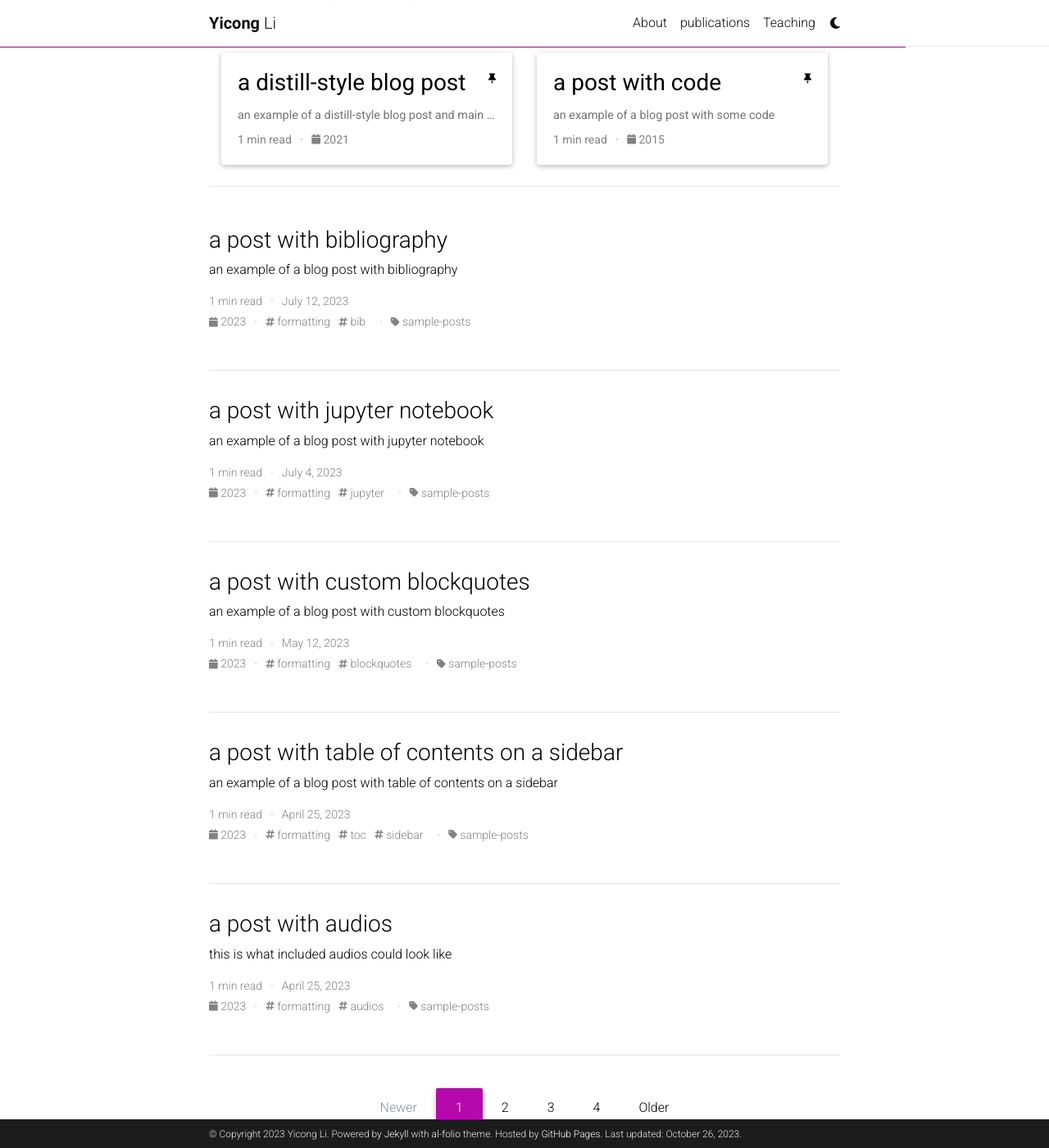
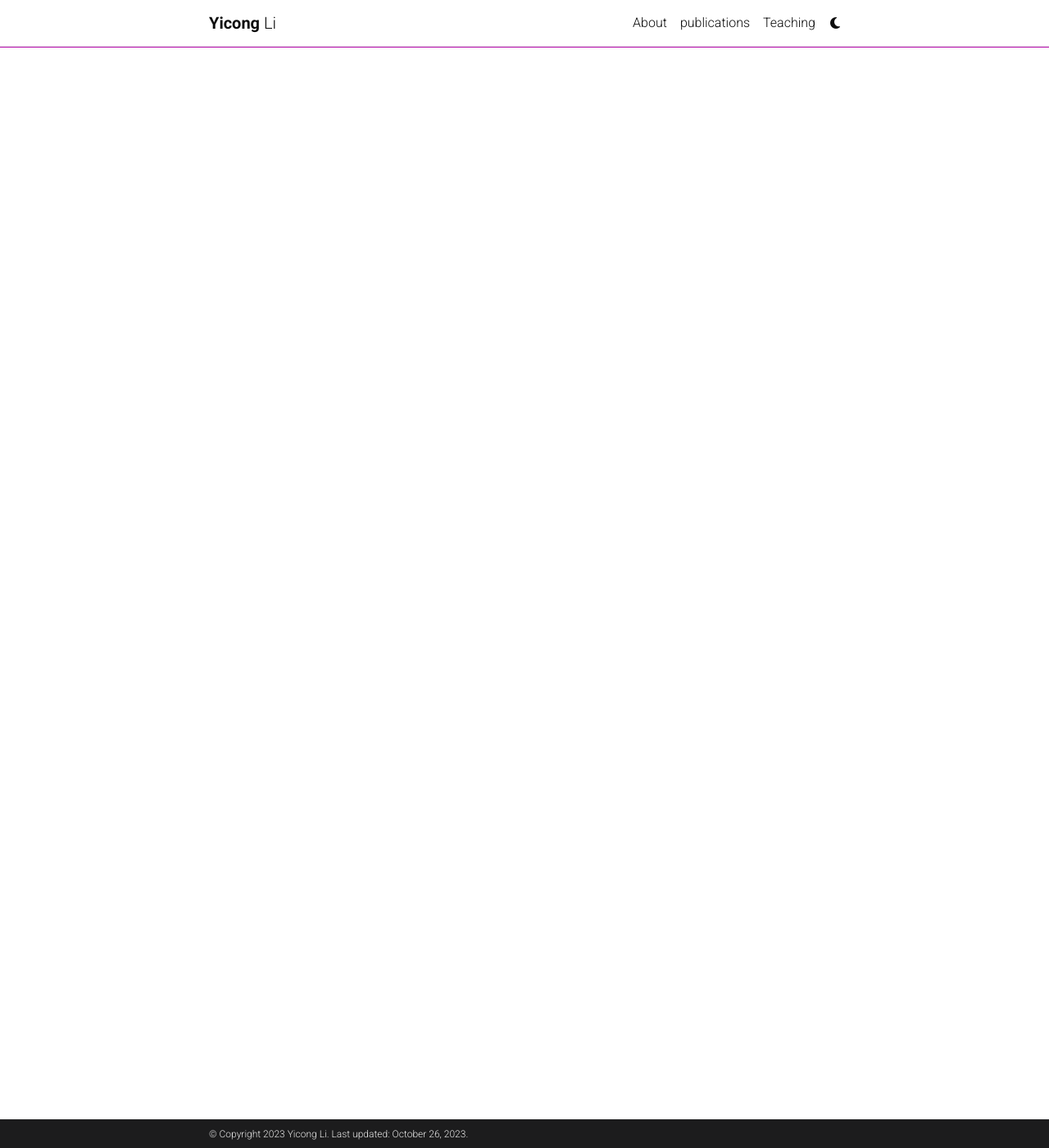
Before and after one commit to Yicong-Li/Yicong-Li.github.io, a Jekyll site: the page built from blog/index.html, in a window 1280 px wide and 1400 px high, scrolled down 385 px. Shown: the whole window at 82% size. Built offline with Jekyll 4.4.1, drawn with Linux system fonts in a browser that asks for light colours; the list of posts is cut into pages by our own code; comment, search, counter and statistics services are not loaded; a style sheet for code colours, icons or effects is not loaded; some of the changed text lies outside the part shown.

Commit message:
main page

```diff
--- a/_config.yml
+++ b/_config.yml
@@ -10,8 +10,6 @@
 description: > # the ">" symbol means to ignore newlines until "footer_text:"
   This is Yicong Li's homepage. Based on [*folio](https://github.com/bogoli/-folio) design.
 footer_text: >
-  Powered by <a href="https://jekyllrb.com/" target="_blank">Jekyll</a> with <a href="https://github.com/alshedivat/al-folio">al-folio</a> theme.
-  Hosted by <a href="https://pages.github.com/" target="_blank">GitHub Pages</a>.
 keywords: Biomedical Image Analysis, AI for Healthcare, Computer Vision  # add your own keywords or leave empty
 
 lang: en # the language of your site (for example: en, fr, cn, ru, etc.)
@@ -119,17 +117,17 @@
 # Blog
 # -----------------------------------------------------------------------------
 
-blog_name: al-folio # blog_name will be displayed in your blog page
+blog_name:  # blog_name will be displayed in your blog page
 blog_nav_title: # your blog must have a title for it to be displayed in the nav bar
-blog_description: a simple whitespace theme for academics
+blog_description:
 permalink: /blog/:year/:title/
 
 # Pagination
 pagination:
-  enabled: true
+  enabled: false
 
 related_blog_posts:
-  enabled: true
+  enabled: false
   max_related: 5
 
 # Giscus comments (RECOMMENDED)
@@ -147,7 +145,7 @@
   lang: en
 
 # Disqus comments (DEPRECATED)
-disqus_shortname: al-folio # put your disqus shortname
+disqus_shortname: # put your disqus shortname
 # https://help.disqus.com/en/articles/1717111-what-s-a-shortname
 
 # External sources.
@@ -172,12 +170,12 @@
     permalink: /projects/:path/
 
 announcements:
-  enabled: true
+  enabled: false
   scrollable: true # adds a vertical scroll bar if there are more than 3 news items
   limit: 5 # leave blank to include all the news in the `_news` folder
 
 latest_posts:
-  enabled: true
+  enabled: false
   scrollable: true # adds a vertical scroll bar if there are more than 3 new posts items
   limit: 3 # leave blank to include all the blog posts
 
@@ -271,8 +269,8 @@
 
 scholar:
 
-  last_name: [Einstein]
-  first_name: [Albert, A.]
+  last_name: [Li]
+  first_name: [Yicong]
 
   style: apa
   locale: en
@@ -305,7 +303,7 @@
 filtered_bibtex_keywords: [abbr, abstract, arxiv, bibtex_show, html, pdf, selected, supp, blog, code, poster, slides, website, preview, altmetric]
 
 # Maximum number of authors to be shown for each publication (more authors are visible on click)
-max_author_limit: 3  # leave blank to always show all authors
+max_author_limit:   # leave blank to always show all authors
 more_authors_animation_delay: 10  # more authors are revealed on click using animation; smaller delay means faster animation
 
 # Enables publication thumbnails. If disabled, none of the publications will display thumbnails, even if specified in the bib entry.
```
